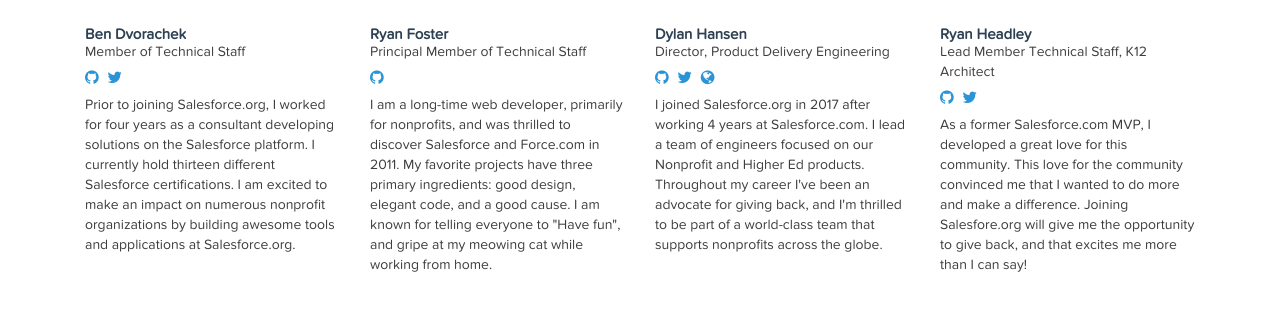
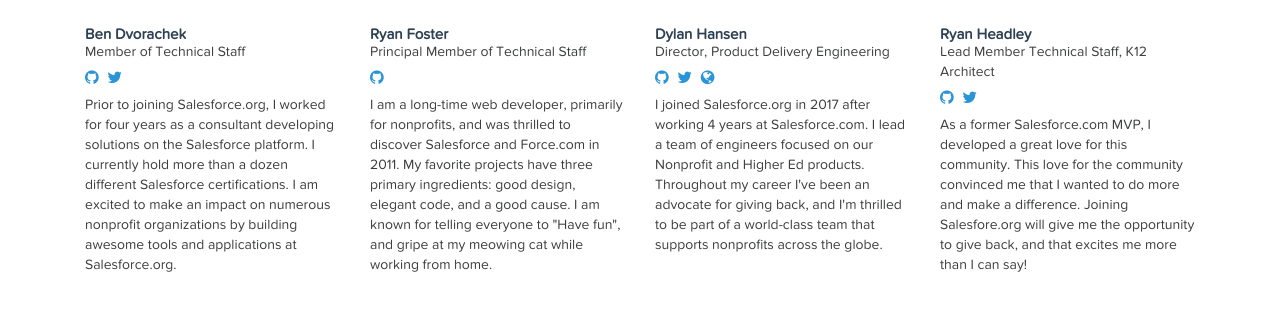
Before and after one commit to dvenor/salesforcefoundation.github.io, a Jekyll site: the page built from index.html, in a window 1280 px wide and 900 px high, scrolled down 6376 px, cut to the strip 164-527 px from the top of the window. Shown: the top 311 px of the strip. Built offline with Jekyll 4.4.1, drawn with Linux system fonts in a browser that asks for light colours; the list of posts is cut into pages by our own code.

Commit message:
Make requested changes from @jvarese

```diff
--- a/_data/members.yml
+++ b/_data/members.yml
@@ -129,7 +129,7 @@
   title:          "Member of Technical Staff"
   avatar:         https://avatars1.githubusercontent.com/u/29205460
   twitter:        dvorachekb
-  bio:            "Prior to joining Salesforce.org, I worked for four years as a consultant developing solutions on the Salesforce platform. I currently hold thirteen different Salesforce certifications. I am excited to make an impact on numerous nonprofit organizations by building awesome tools and applications at Salesforce.org."
+  bio:            "Prior to joining Salesforce.org, I worked for four years as a consultant developing solutions on the Salesforce platform. I currently hold more than a dozen different Salesforce certifications. I am excited to make an impact on numerous nonprofit organizations by building awesome tools and applications at Salesforce.org."
 
 Ryan Foster:
   avatar:         https://avatars0.githubusercontent.com/u/779557
```
